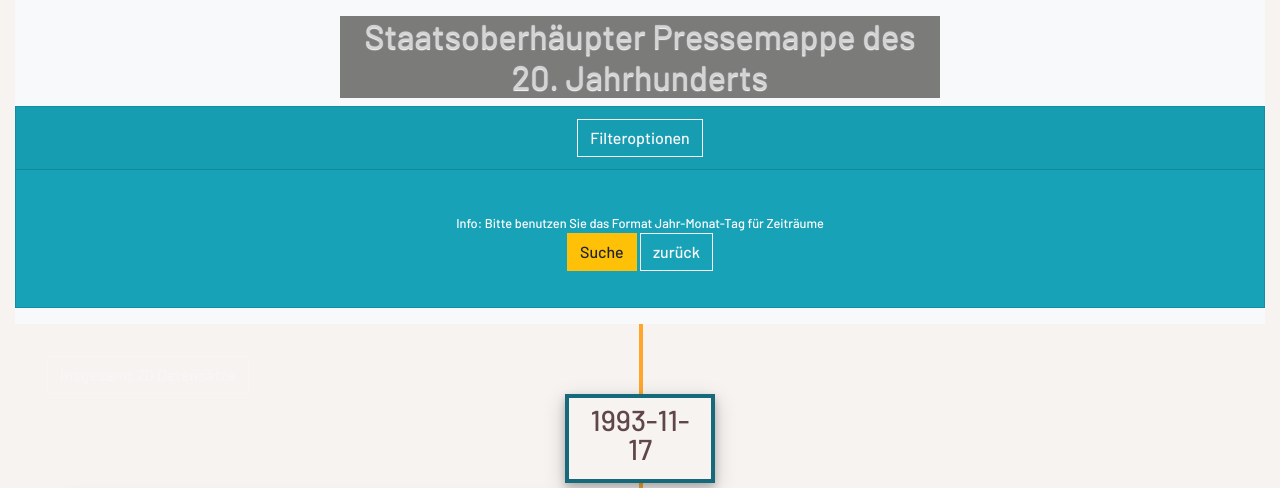
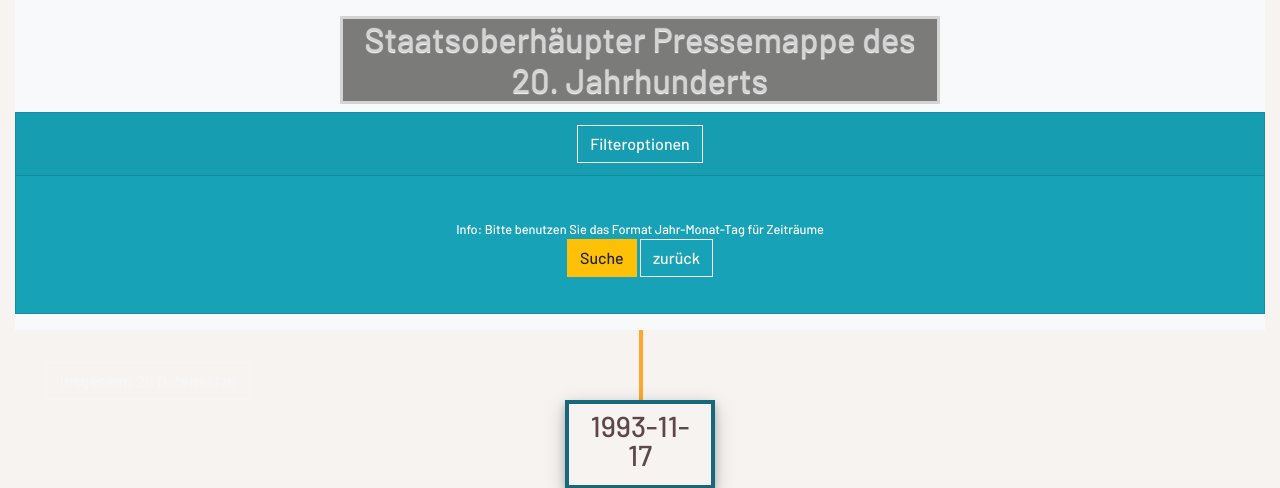
Before and after one commit to julstan/projectPressemappe20, a Django app: template Pressemappe/timeline/templates/timeline/timeline.html in a window 1280 px wide. Shown: the top 488 px of the page. Run offline with Django 3.2, Linux system fonts and the light colour scheme; data comes from the database, SQL or seed files in the repository; the template is opened without the code that fills it: values that come from a table or form of the project are taken from there, most other values are stand-ins (such as "Sample title", 1, 10 or a date in 2020); some libraries are stand-ins or nearby versions.

Commit message:
timeline_neu.css aktualisiert

```diff
--- a/Pressemappe/timeline/static/css/timeline_neu.css
+++ b/Pressemappe/timeline/static/css/timeline_neu.css
@@ -19,6 +19,7 @@
      opacity: 0.8;
      margin-left: 26%;
      margin-right: 26%;
+     border: solid;
      color: #CCCCCC;
      text-shadow: 0 -1px 1px #666666, 0 1px 1px #FFFFFF;
      font-size: calc(25px + (28 - 16) * ((100vw - 320px) / (1600 - 320)));
```
